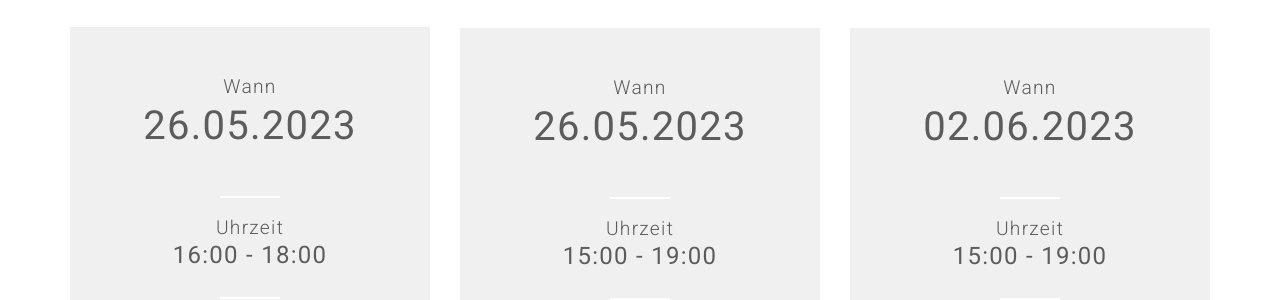
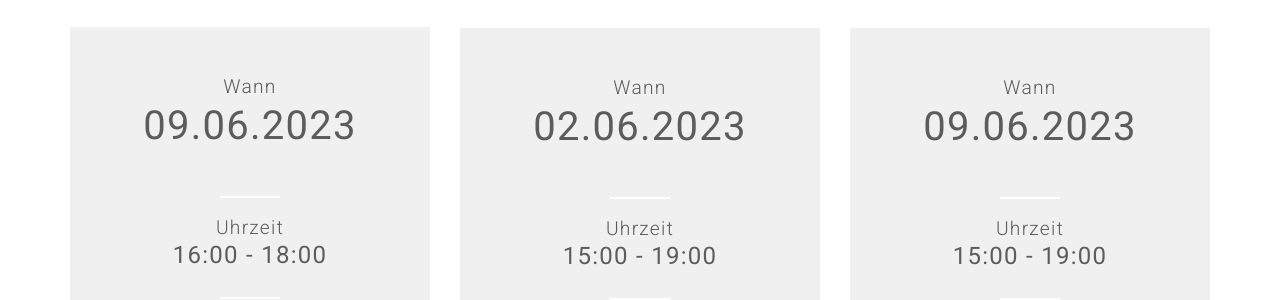
Before and after one commit to coderdojo-wien/coderdojo-wien.github.io, a Jekyll site: the page built from index.html, in a window 1280 px wide and 900 px high, scrolled down 3896 px. Shown: the part 158-458 px from the top of the window. Built offline with Jekyll 4.4.1, drawn with Linux system fonts in a browser that asks for light colours; nearby versions of some CDN libraries; comment, search, counter and statistics services are not loaded.

Commit message:
Update events.yml

```diff
--- a/_data/events.yml
+++ b/_data/events.yml
@@ -3,13 +3,13 @@ title: "Termine"
 description: "Ein Anmeldung ist für die Teilnahme an den online CoderDojos nicht erforderlich. Das genaue Workshopprogramm mit den Teilnahmelinks finden sie in unserem aktuellen Newsletter, der jeweils bis spätestens den Tag davor versendet wird und auf unserer Hompepage https://www.facebook.com/coderdojowien. </br><b>Für die Teilnahme an offline CoderDojos ist unbedingt eine Anmeldung erforderlich!</b>"
 events-list:
 
-- event-date: 26.05.2023
+- event-date: 09.06.2023
   event-time: 16:00 - 18:00
-  event-startdate: 2023-05-26T16:00:00+0100
-  event-enddate: 2023-05-26T18:00:00+0100
+  event-startdate: 2023-06-09:00:00+0100
+  event-enddate: 2023-06-09oT18:00:00+0100
   event-name: "CoderDojo Wien @ VERBUND"
   event-type: Offline
-  event-registration-url: "https://www.eventbrite.at/e/coderdojo-wien-at-verbund-am-26523-registrierung-627562445167"
+  event-registration-url: "https://www.eventbrite.at/e/coderdojo-wien-at-verbund-am-9623-registrierung-636066561207"
   event-place: <a href="#main-event-place-map">VERBUND</a>
   event-place-name: VERBUND
   event-place-streetaddress: Am Hof 6a
@@ -17,20 +17,20 @@ events-list:
   event-place-postalcode: 1010
   event-place-addresscountry: AT
 
-- event-date: 26.05.2023
+- event-date: 02.06.2023
   event-time: 15:00 - 19:00
-  event-startdate: 2023-05-26T15:00:00+0100
-  event-enddate: 2023-05-26T19:00:00+0100
+  event-startdate: 2023-06-02T15:00:00+0100
+  event-enddate: 2023-06-02T19:00:00+0100
   event-name: Online CoderDojo
   event-type: Online
   event-place: Online Dojo
   event-place-name: Online
   event-url: "https://linz.coderdojo.net/termine/"
 
-- event-date: 02.06.2023
+- event-date: 09.06.2023
   event-time: 15:00 - 19:00
-  event-startdate: 2023-06-02T15:00:00+0100
-  event-enddate: 2023-06-02T19:00:00+0100
+  event-startdate: 2023-06-09T15:00:00+0100
+  event-enddate: 2023-06-09T19:00:00+0100
   event-name: Online CoderDojo
   event-type: Online
   event-place: Online Dojo
```
